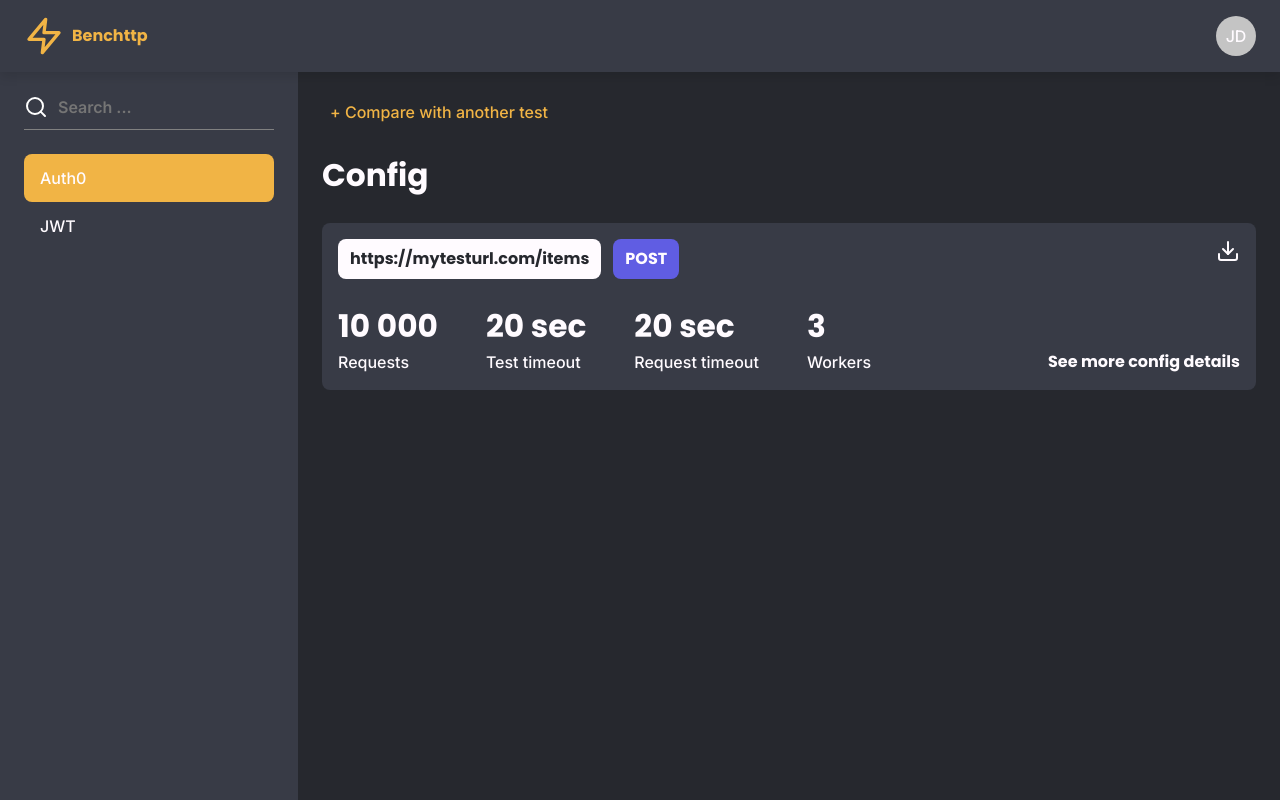
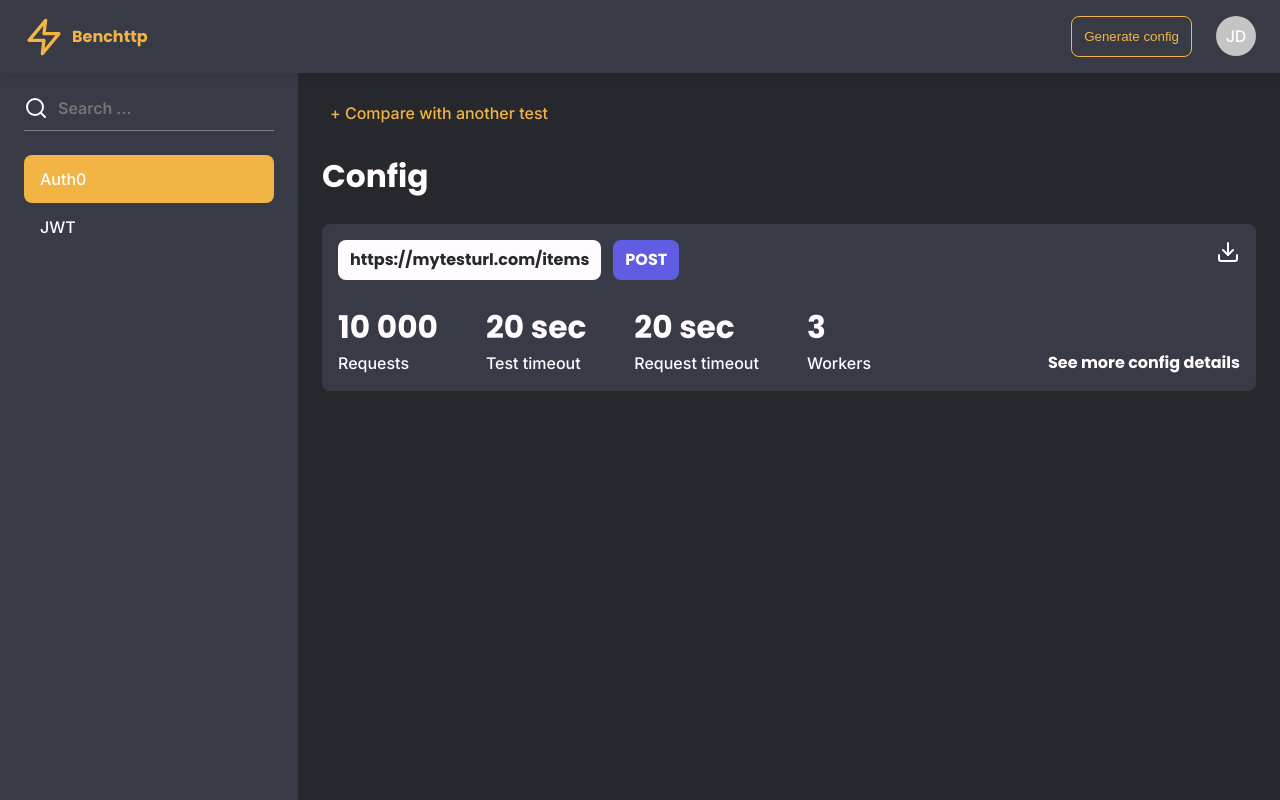
Before and after one commit to benchttp/webapp, a React (Create React App) app: page / in a window 1280 px wide. Built offline with nearby package versions, Linux system fonts and the light colour scheme.

Commit message:
Merge branch 'main' of https://github.com/benchttp/webapp

```diff
--- a/src/components/Header/index.tsx
+++ b/src/components/Header/index.tsx
@@ -12,6 +12,7 @@ import {
 import { StyledHeader } from './core/header.styles'
 import { IProps } from './core/header.types'
 import { Zap } from 'react-feather'
+import { StyledPrimaryButton } from 'components/PrimaryButton/core/primaryButton.styles'
 
 export const Header: FC<IProps> = (props) => {
   const { className } = props
@@ -33,7 +34,12 @@ export const Header: FC<IProps> = (props) => {
           {BENCHTTP}
         </Text>
       </div>
-      <Avatar username="John Doe" />
+      <div className="f">
+        <StyledPrimaryButton className="mr-4">
+          Generate config
+        </StyledPrimaryButton>
+        <Avatar username="John Doe" />
+      </div>
     </StyledHeader>
   )
 }
```
